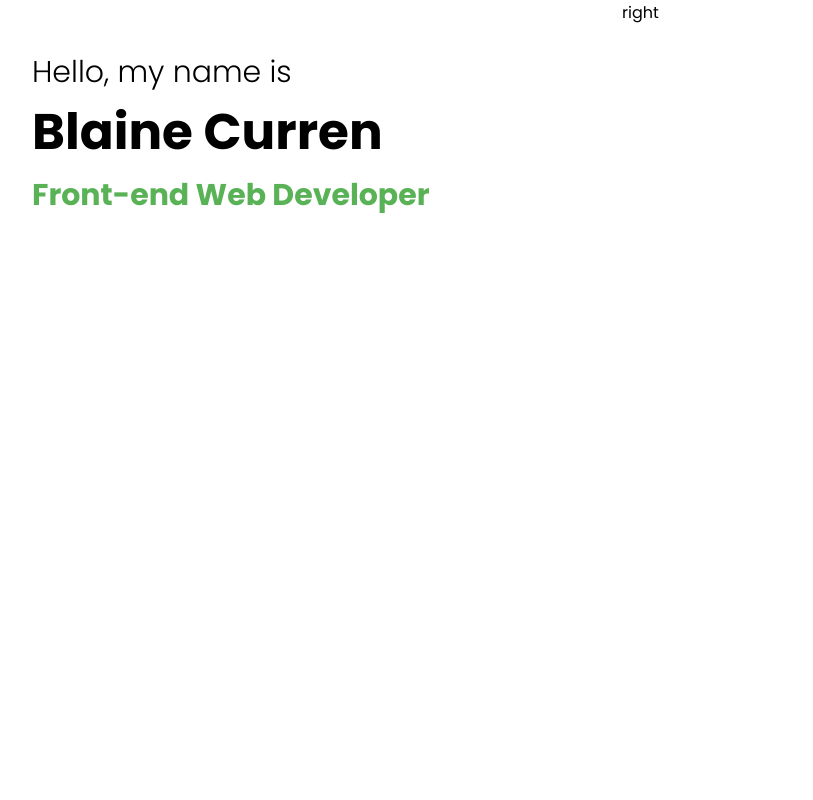
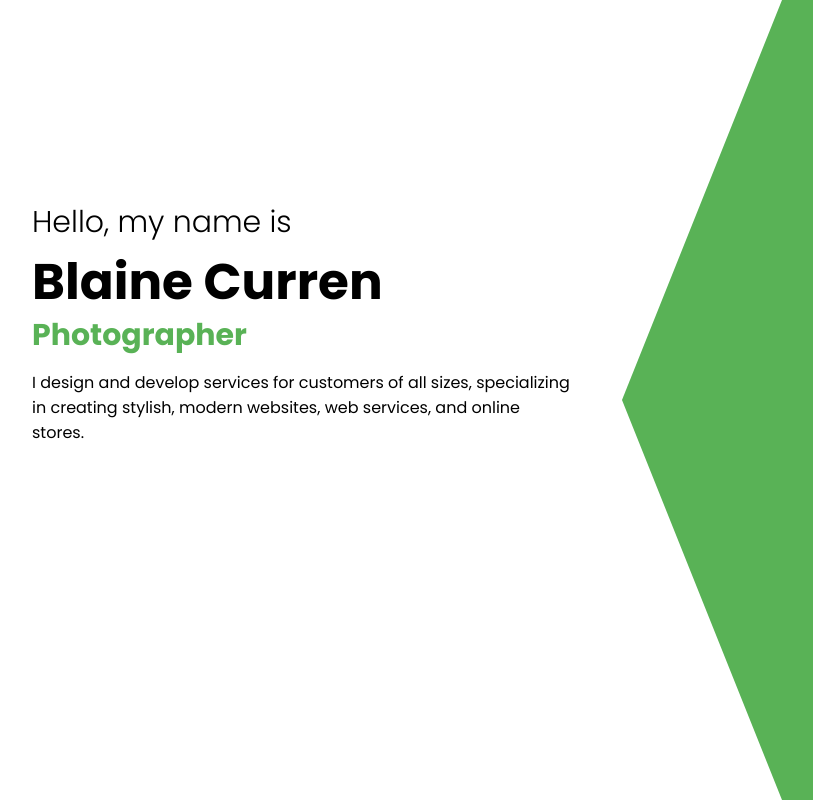
Before and after one commit to blainecurren/portfolio-2, a React (Create React App) app: page / in a window 1280 px wide. Shown: the whole page, without its empty margins (18-831 px from the left). Built offline with nearby package versions, Linux system fonts and the light colour scheme.

Commit message:
finished intro component

```diff
--- a/src/components/intro/Intro.jsx
+++ b/src/components/intro/Intro.jsx
@@ -1,5 +1,6 @@
 import React from "react";
 import "./intro.css";
+// import Me from "../../img/me.png";
 
 const Intro = () => {
   return (
@@ -10,16 +11,24 @@ const Intro = () => {
           <h1 className="i-name">Blaine Curren</h1>
           <div className="i-title">
             <div className="i-title-wrapper">
-              <div className="i-title-item">Front-end Web Developer</div>
-              <div className="i-title-item">Back-end Web Developer</div>
+              <div className="i-title-item">Front-End Web Developer</div>
+              <div className="i-title-item">Back-End Web Developer</div>
               <div className="i-title-item">Photographer</div>
               <div className="i-title-item">Writer</div>
               <div className="i-title-item">Content Creator</div>
             </div>
           </div>
+          <p className="i-desc">
+            I design and develop services for customers of all sizes,
+            specializing in creating stylish, modern websites, web services, and
+            online stores.
+          </p>
         </div>
       </div>
-      <div className="i-right">right</div>
+      <div className="i-right">
+        <div className="i-bg"></div>
+        {/* <img src={Me} alt="" className="i-img" /> */}
+      </div>
     </div>
   );
 };
--- a/src/components/intro/intro.css
+++ b/src/components/intro/intro.css
@@ -5,14 +5,21 @@
 
 .i-left {
   flex: 1;
+  display: flex;
+  align-items: center;
+  justify-content: center;
 }
 
 .i-right {
   flex: 1;
+  position: relative;
 }
 
 .i-left-wrapper {
   padding: 50px;
+  height: 50%;
+  display: flex;
+  flex-direction: column;
 }
 
 .i-intro {
@@ -34,6 +41,21 @@
   animation: move 10s ease-in-out infinite alternate;
 }
 
+@keyframes move {
+  25% {
+    transform: translateY(-50px);
+  }
+  55% {
+    transform: translateY(-110px);
+  }
+  75% {
+    transform: translateY(-150px);
+  }
+  100% {
+    transform: translateY(-200px);
+  }
+}
+
 .i-title-item {
   height: 50px;
   font-size: 30px;
@@ -42,3 +64,13 @@
   display: flex;
   align-items: center;
 }
+
+.i-bg {
+  clip-path: polygon(100% 0%, 100% 49%, 100% 100%, 25% 100%, 0% 50%, 25% 0%);
+  background-color: #59b256;
+  width: 100%;
+  height: 100%;
+  position: absolute;
+  top: 0;
+  right: 0;
+}
```
